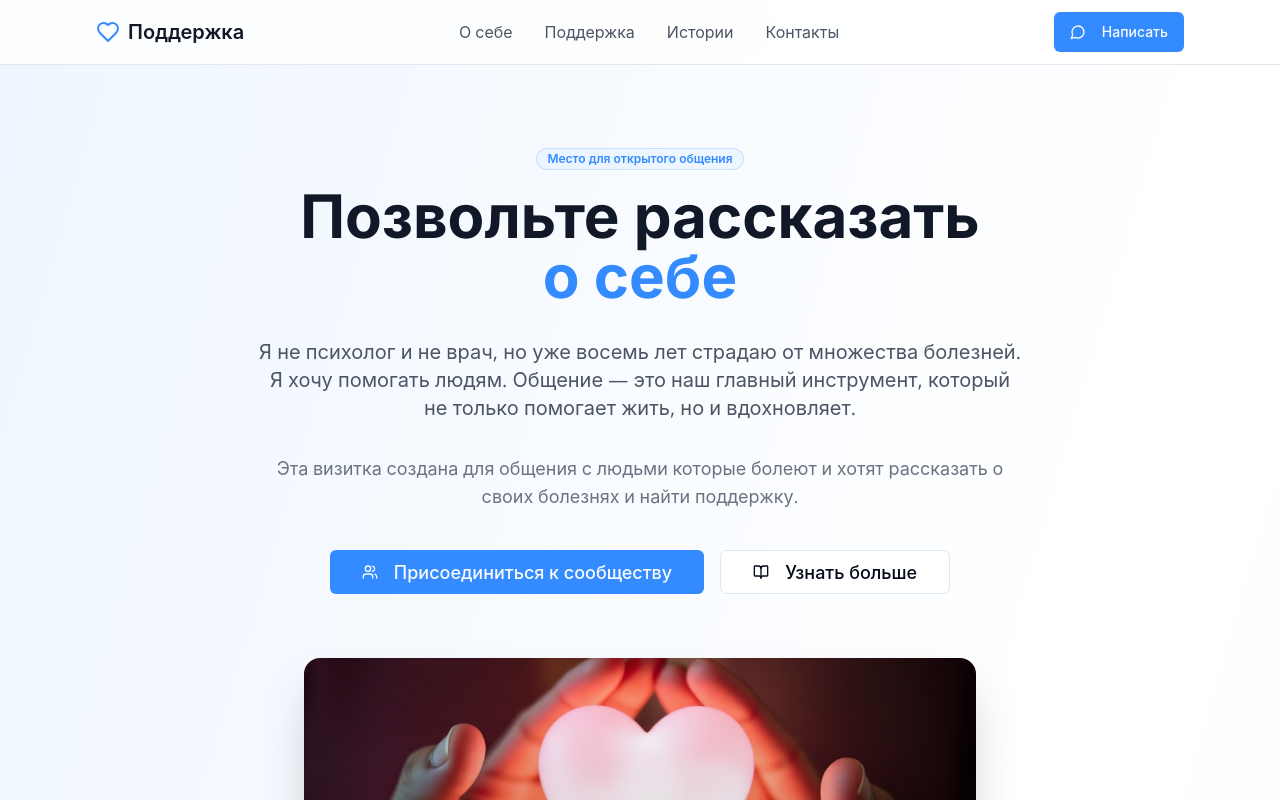
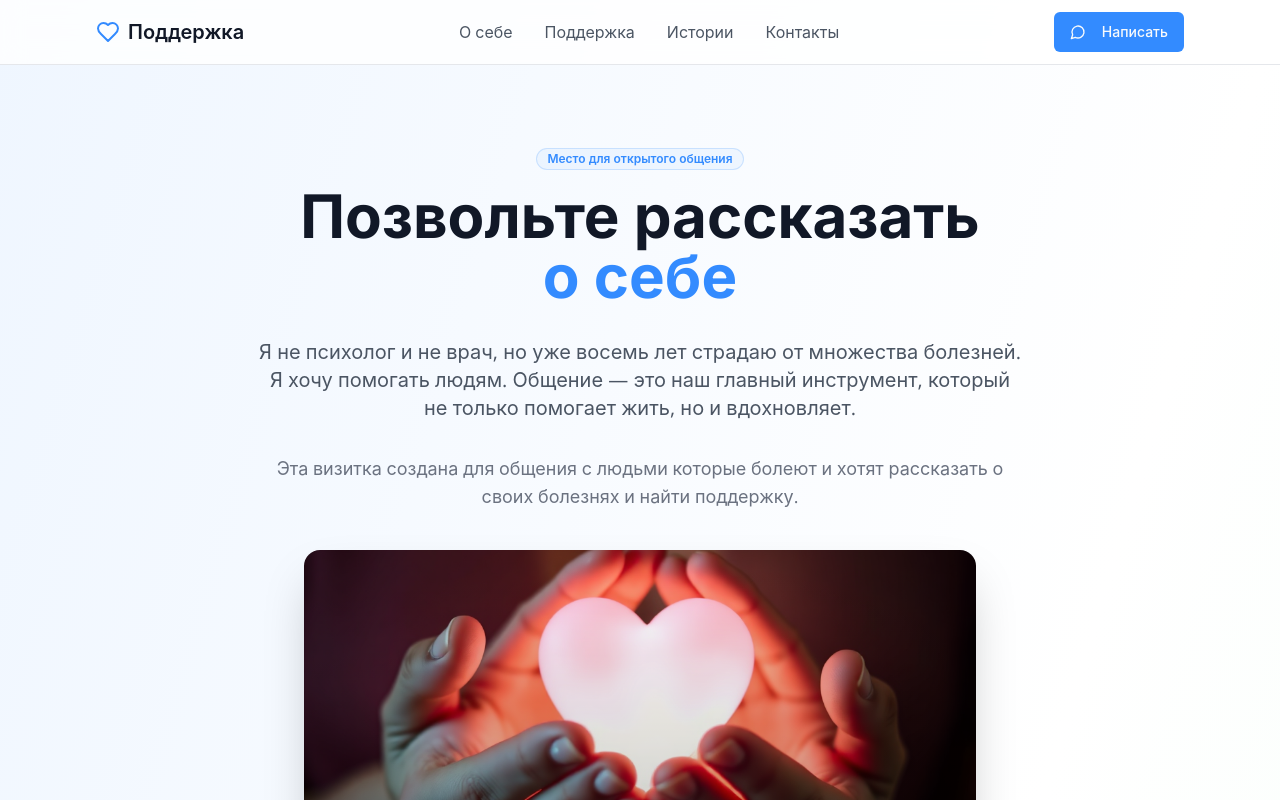
Before and after one commit to pr-poehali-dev/beautiful-website-project-1, a React (Vite) app: page / in a window 1280 px wide. Shown: the top 800 px of the page. Built offline with nearby package versions, Linux system fonts and the light colour scheme.

Commit message:
Удаление лишних кнопок навигации

```diff
--- a/src/components/HeroSection.tsx
+++ b/src/components/HeroSection.tsx
@@ -28,16 +28,7 @@ export default function HeroSection() {
           </p>
         </div>
 
-        <div className="flex flex-col sm:flex-row gap-4 justify-center items-center mb-16">
-          <Button size="lg" className="bg-primary hover:bg-primary/90 text-lg px-8 py-3">
-            <Icon name="Users" size={20} className="mr-2" />
-            Присоединиться к сообществу
-          </Button>
-          <Button variant="outline" size="lg" className="text-lg px-8 py-3">
-            <Icon name="BookOpen" size={20} className="mr-2" />
-            Узнать больше
-          </Button>
-        </div>
+
 
         <div className="relative w-full max-w-2xl mx-auto">
           <img
```
